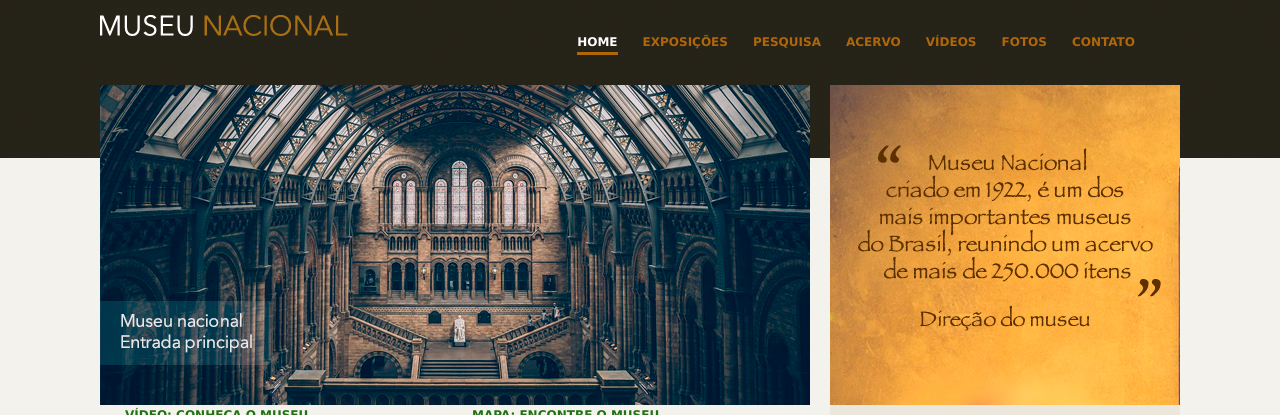
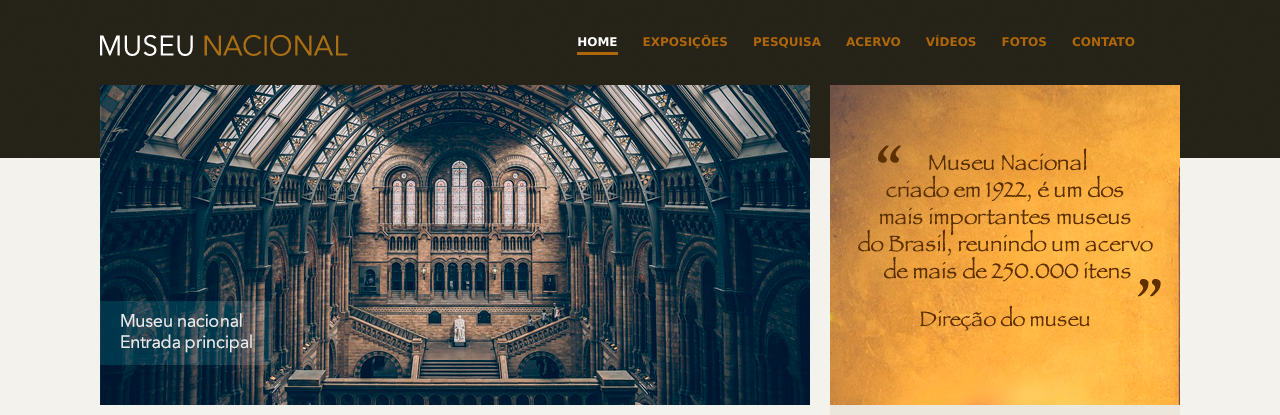
Before and after one commit to jeanwisotscki/Museu-Nacional, a plain HTML site: page index.html in a window 1280 px wide. Shown: the top 415 px of the page. Drawn offline with Linux system fonts and the light colour scheme.

Commit message:
correção de erros e finalização da página

```diff
--- a/css/style.css
+++ b/css/style.css
@@ -38,7 +38,8 @@ a:hover{
 #logo a{
 	width: 248px;
 	height: 21px;
-	padding: 15px;
+	margin-top: 20px;
+	padding: 10px;
 	text-indent: -8888px;
 	display: block;
 	background: url(../img/logo.png) no-repeat;
@@ -87,6 +88,10 @@ nav ul li a:hover{
 	width: 710px;
 	float: left;
 	margin-bottom: 20px;
+}
+
+#capa{
+	margin-bottom: 10px;
 }
 
 aside{
```
